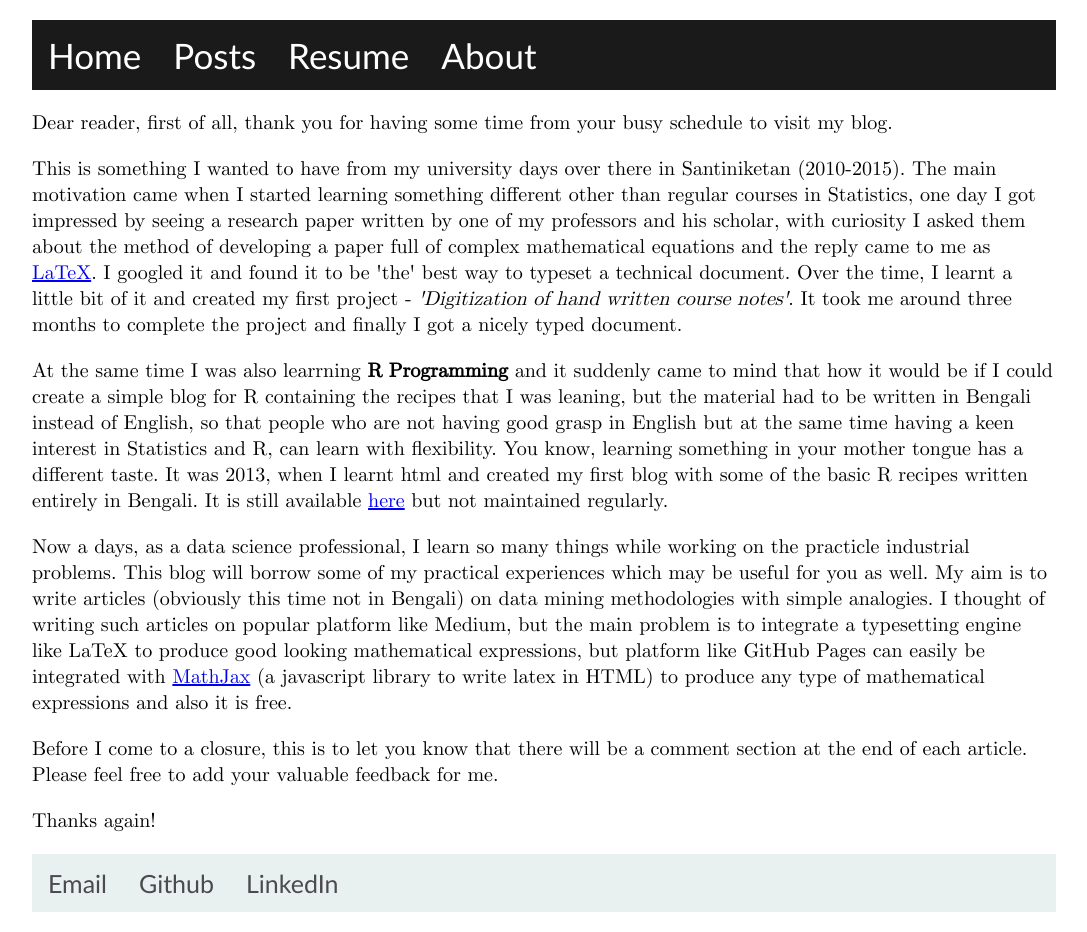
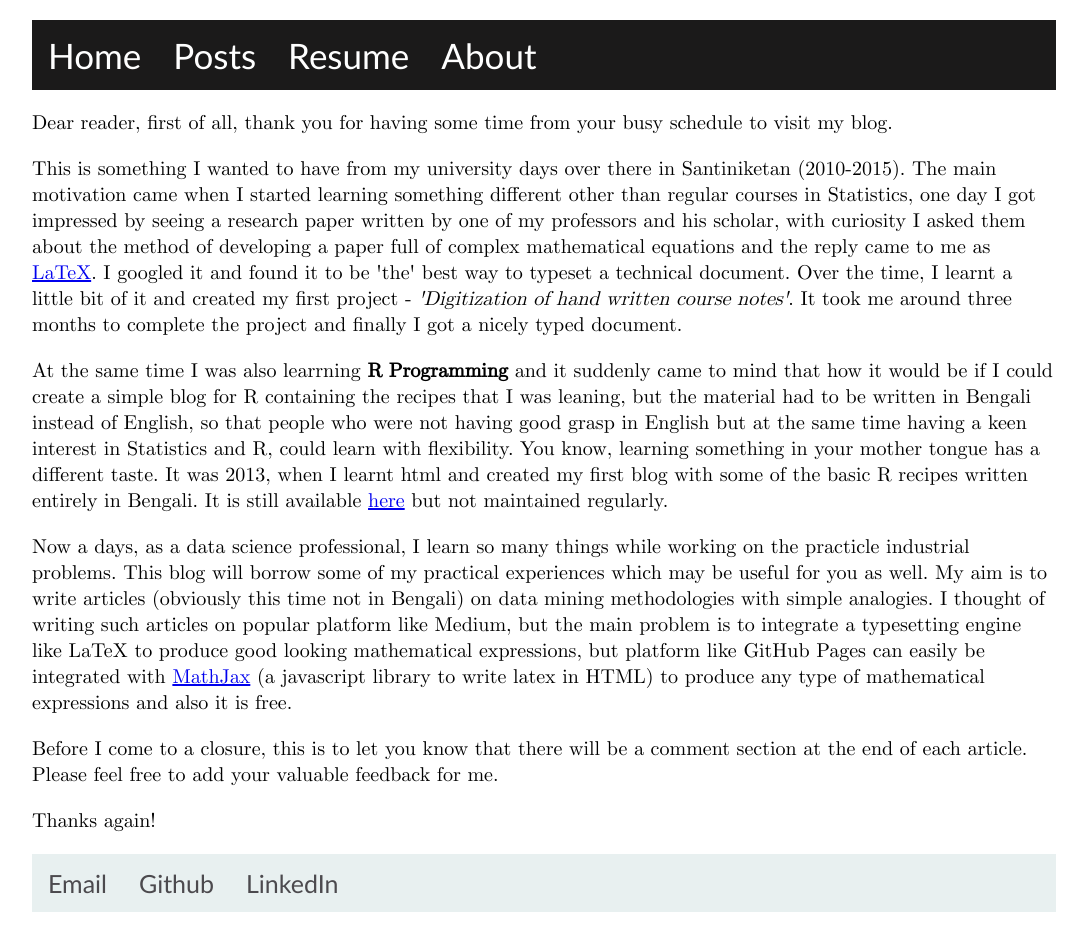
Before and after one commit to koushikkhan/stat, a Jekyll site: the page built from index.html, in a window 1280 px wide. Shown: the whole page, without its empty margins (96-1183 px from the left). Built offline with Jekyll 4.4.1, drawn with Linux system fonts in a browser that asks for light colours.

Commit message:
home page updated

```diff
--- a/index.html
+++ b/index.html
@@ -16,8 +16,8 @@ title: Home
 
 <p>
     At the same time I was also learrning <b>R Programming</b> and it suddenly came to mind that how it would be if I could create a simple blog for R
-    containing the recipes that I was leaning, but the material had to be written in Bengali instead of English, so that people who are not having
-    good grasp in English but at the same time having a keen interest in Statistics and R, can learn with flexibility. You know, learning something
+    containing the recipes that I was leaning, but the material had to be written in Bengali instead of English, so that people who were not having
+    good grasp in English but at the same time having a keen interest in Statistics and R, could learn with flexibility. You know, learning something
     in your mother tongue has a different taste. It was 2013, when I learnt html and created my first blog with some of the basic R recipes written
     entirely in Bengali. It is still available <a href="http://koushik1992.blogspot.com/search?updated-max=2016-04-02T01:42:00-07:00&max-results=7">here</a>
     but not maintained regularly.
```
